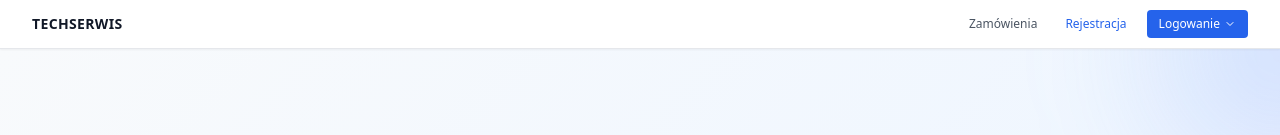
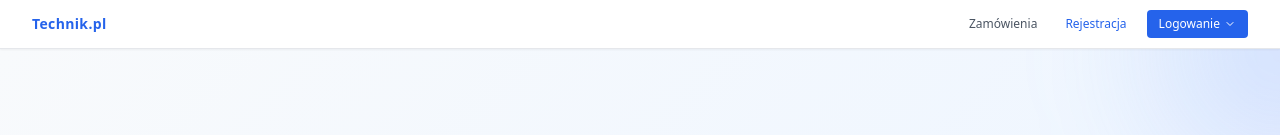
Before and after one commit to mkagd/technik, a Next.js app: page / in a window 1280 px wide. Shown: the top 135 px of the page. Built offline with nearby package versions, Linux system fonts and the light colour scheme; no server answers.

Commit message:
Update logo to Technik.pl

```diff
--- a/pages/index.js
+++ b/pages/index.js
@@ -83,7 +83,7 @@ export default function Home() {
           <div className="flex justify-between items-center py-2.5">
             {/* Logo/Brand */}
             <div className="flex items-center">
-              <div className="text-sm font-semibold text-gray-900 tracking-wide">TECHSERWIS</div>
+              <div className="text-sm font-semibold text-blue-600 tracking-wide">Technik.pl</div>
             </div>
 
             {/* Navigation Menu */}
```
